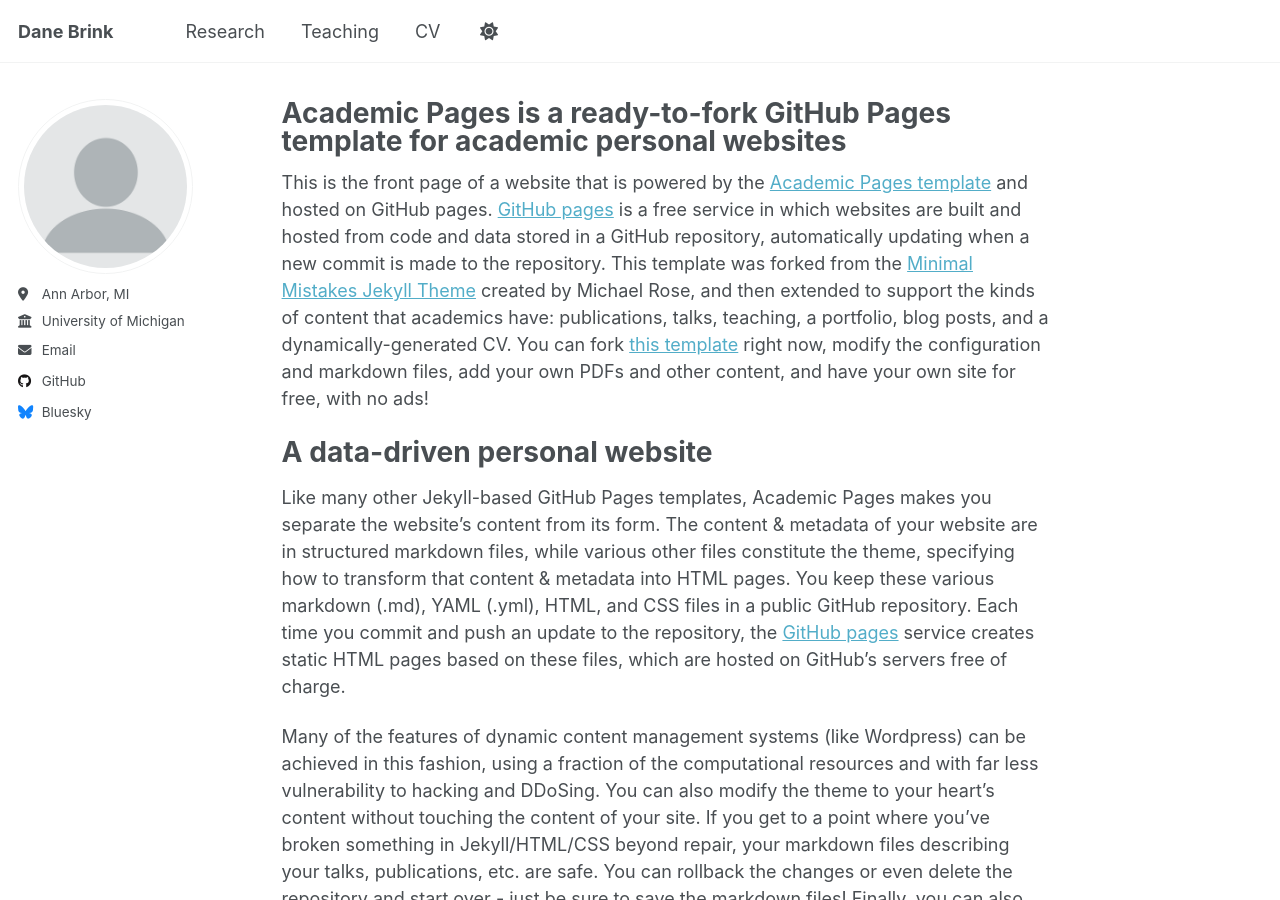
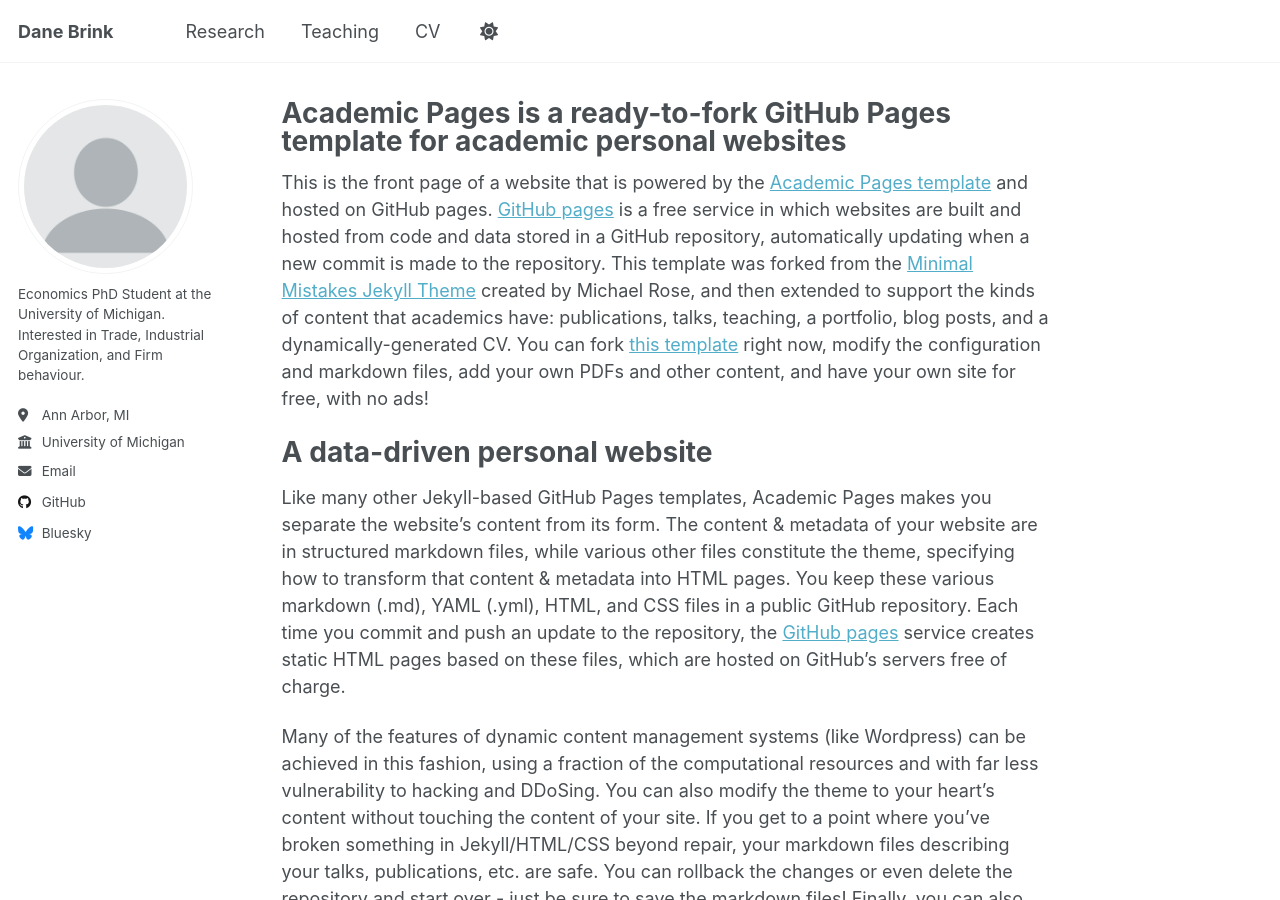
Before and after one commit to danebrink/danebrink.github.io, a Jekyll site: the page built from _pages/about.md, in a window 1280 px wide and 900 px high. Built offline with Jekyll 4.4.1, drawn with Linux system fonts in a browser that asks for light colours.

Commit message:
Update _config.yml

```diff
--- a/_config.yml
+++ b/_config.yml
@@ -25,7 +25,7 @@
   avatar           : "profile.png"
   name             : # ""
   pronouns         : # example: "she/her"
-  bio              : # ""
+  bio              : "Economics PhD Student at the University of Michigan. Interested in Trade, Industrial Organization, and Firm behaviour."
   location         : "Ann Arbor, MI"
   employer         : "University of Michigan"
   uri              : # URL
```
